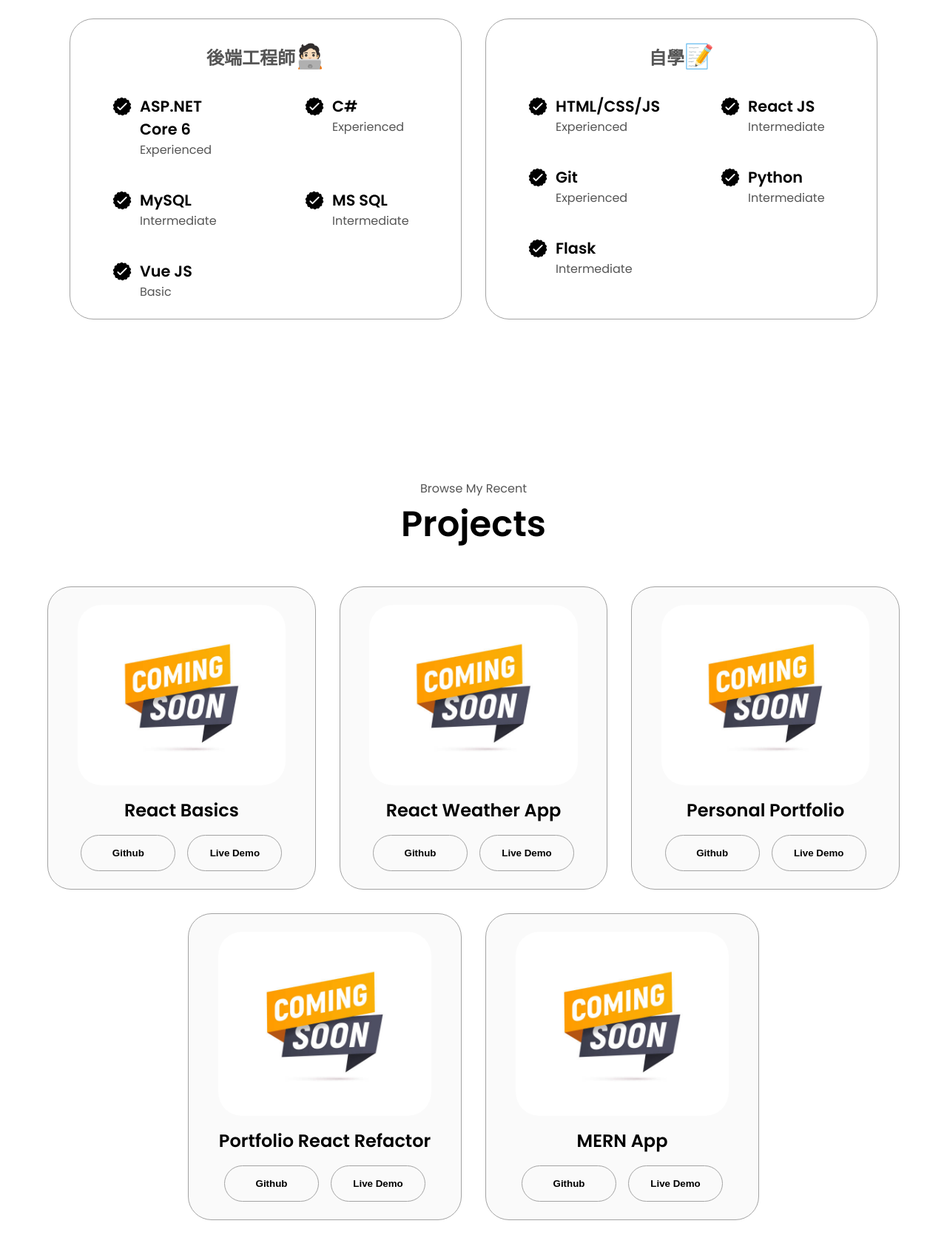
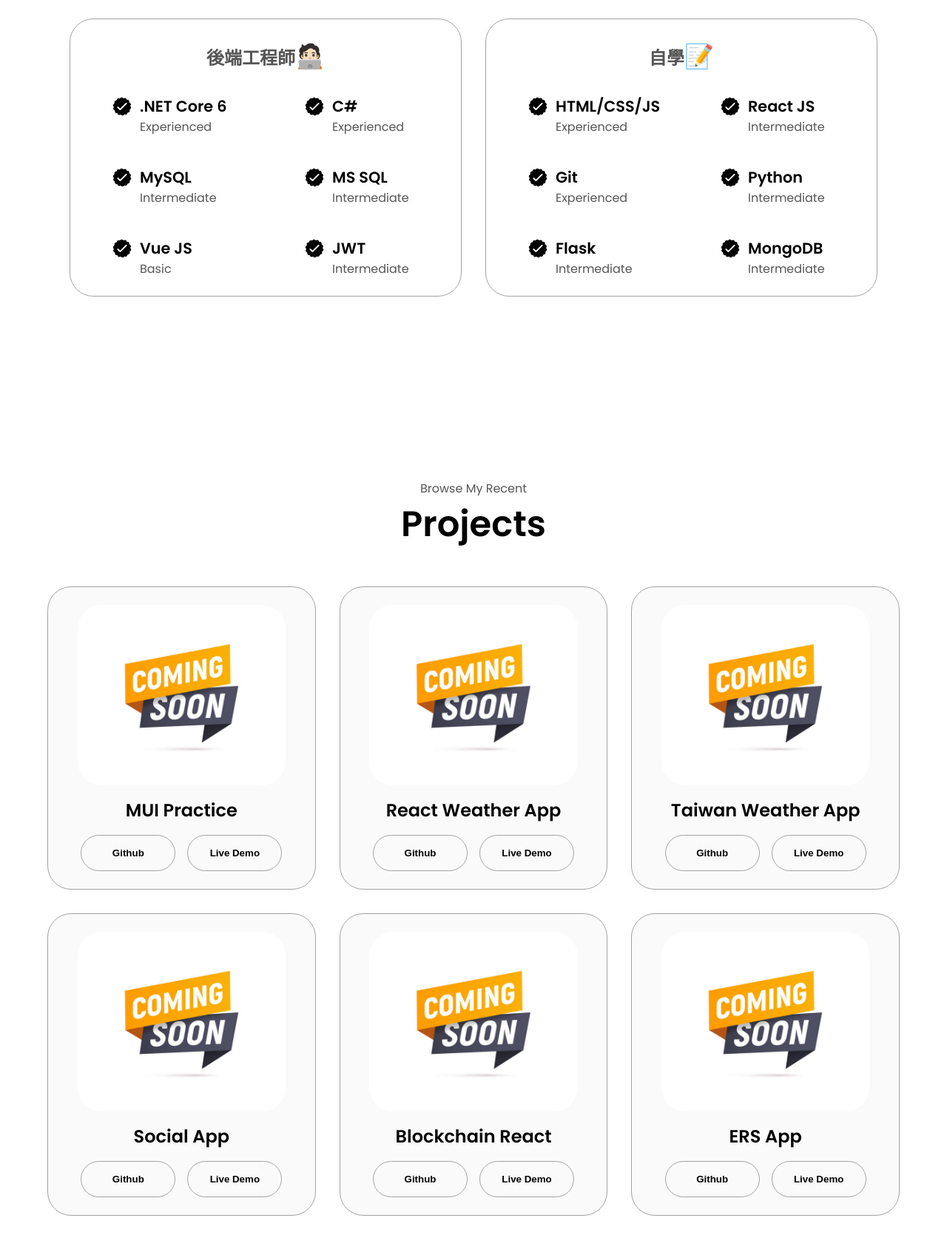
Before and after one commit to Henry-the-junior/Portfolio-Website, a plain HTML site: page index.html in a window 1280 px wide. Shown: the part 1720-3409 px from the top of the page at 74% size. Drawn offline with Linux system fonts and the light colour scheme.

Commit message:
modify some details

```diff
--- a/index.html
+++ b/index.html
@@ -119,7 +119,9 @@
                 <span class="highlight-text">&#128247; </span
                 >喜歡拍照的工程師。<br />
                 曾任ASP.NET Core
-                6後端工程師，目前工作為研究助理。由於碩士班主修教育，擅於溝通與疏理資料邏輯，讓程式開發上更佳穩健。喜歡思考程式開發上的架構問題，期望自己交付出去的都是Maintainable
+                6後端工程師，目前工作為研究助理。碩班主修資訊教育(Computer
+                Science
+                Education)，擅於溝通與疏理資料邏輯，讓程式開發上更佳穩健。喜歡思考程式開發上的架構問題，期望自己交付出去的都是Maintainable
                 Code。擔任過社團教學職務，同時精進自己對於資訊知識的理解，也培養傳遞知識與溝通之技能。
               </span>
             </p>
@@ -152,7 +154,7 @@
                   class="icon"
                 />
                 <div>
-                  <h3>ASP.NET Core 6</h3>
+                  <h3>.NET Core 6</h3>
                   <p>Experienced</p>
                 </div>
               </article>
@@ -200,7 +202,17 @@
                   <p>Basic</p>
                 </div>
               </article>
-              <article></article>
+              <article>
+                <img
+                  src="./assets/checkmark.png"
+                  alt="Experience icon"
+                  class="icon"
+                />
+                <div>
+                  <h3>JWT</h3>
+                  <p>Intermediate</p>
+                </div>
+              </article>
             </div>
           </div>
           <div class="details-container">
@@ -263,7 +275,17 @@
                   <p>Intermediate</p>
                 </div>
               </article>
-              <article></article>
+              <article>
+                <img
+                  src="./assets/checkmark.png"
+                  alt="Experience icon"
+                  class="icon"
+                />
+                <div>
+                  <h3>MongoDB</h3>
+                  <p>Intermediate</p>
+                </div>
+              </article>
             </div>
           </div>
         </div>
@@ -284,11 +306,12 @@
             <div class="article-container">
               <img
                 src="./assets/coming-soon.jpeg"
-                alt="React Basics"
+                alt="MUI Practice"
                 class="project-img"
               />
             </div>
-            <h2 class="experience-sub-title project-title">React Basics</h2>
+
+            <h2 class="experience-sub-title project-title">MUI Practice</h2>
             <div class="btn-container">
               <button
                 class="btn btn-color-2 project-btn"
@@ -304,6 +327,7 @@
               </button>
             </div>
           </div>
+
           <div class="details-container color-container">
             <div class="article-container">
               <img
@@ -335,12 +359,12 @@
             <div class="article-container">
               <img
                 src="./assets/coming-soon.jpeg"
-                alt="Personal Portfolio"
+                alt="Taiwan Weather App"
                 class="project-img"
               />
             </div>
             <h2 class="experience-sub-title project-title">
-              Personal Portfolio
+              Taiwan Weather App
             </h2>
             <div class="btn-container">
               <button
@@ -357,17 +381,16 @@
               </button>
             </div>
           </div>
+
           <div class="details-container color-container">
             <div class="article-container">
               <img
                 src="./assets/coming-soon.jpeg"
-                alt="Portfolio React Refactor"
+                alt="Social App"
                 class="project-img"
               />
             </div>
-            <h2 class="experience-sub-title project-title">
-              Portfolio React Refactor
-            </h2>
+            <h2 class="experience-sub-title project-title">Social App</h2>
             <div class="btn-container">
               <button
                 class="btn btn-color-2 project-btn"
@@ -383,15 +406,41 @@
               </button>
             </div>
           </div>
+
           <div class="details-container color-container">
             <div class="article-container">
               <img
                 src="./assets/coming-soon.jpeg"
-                alt="MERN App"
+                alt="Blockchain React"
                 class="project-img"
               />
             </div>
-            <h2 class="experience-sub-title project-title">MERN App</h2>
+            <h2 class="experience-sub-title project-title">Blockchain React</h2>
+            <div class="btn-container">
+              <button
+                class="btn btn-color-2 project-btn"
+                onclick="location.href='https://github.com/Henry-the-junior'"
+              >
+                Github
+              </button>
+              <button
+                class="btn btn-color-2 project-btn"
+                onclick="location.href='https://github.com/Henry-the-junior'"
+              >
+                Live Demo
+              </button>
+            </div>
+          </div>
+
+          <div class="details-container color-container">
+            <div class="article-container">
+              <img
+                src="./assets/coming-soon.jpeg"
+                alt="ERS App"
+                class="project-img"
+              />
+            </div>
+            <h2 class="experience-sub-title project-title">ERS App</h2>
             <div class="btn-container">
               <button
                 class="btn btn-color-2 project-btn"
```
